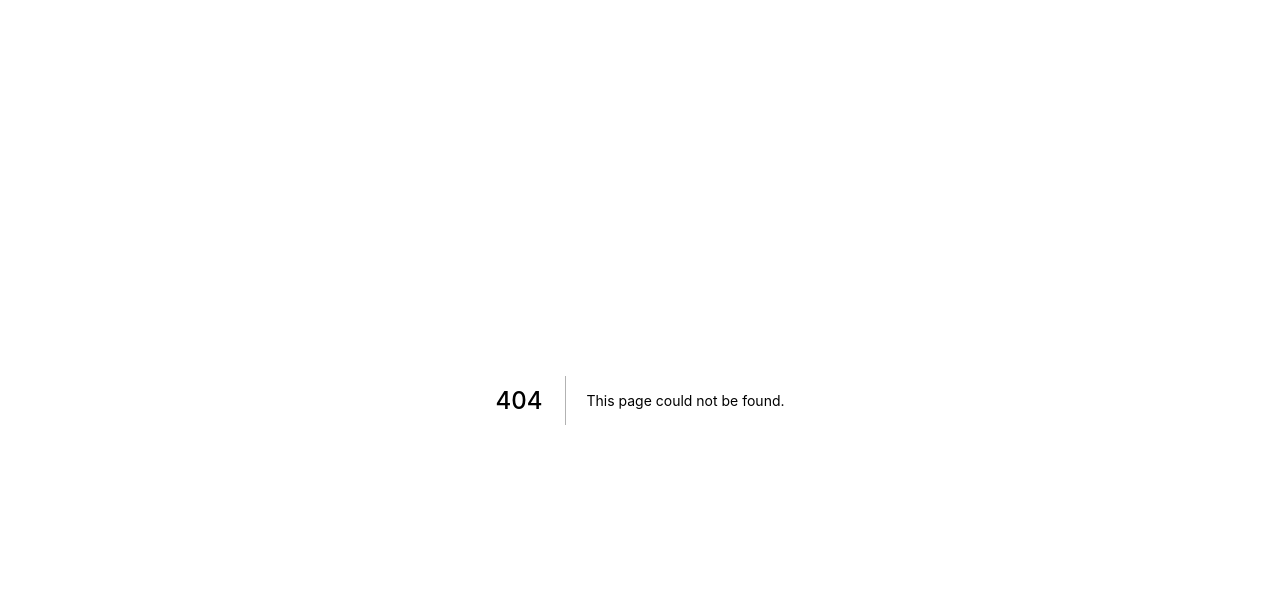
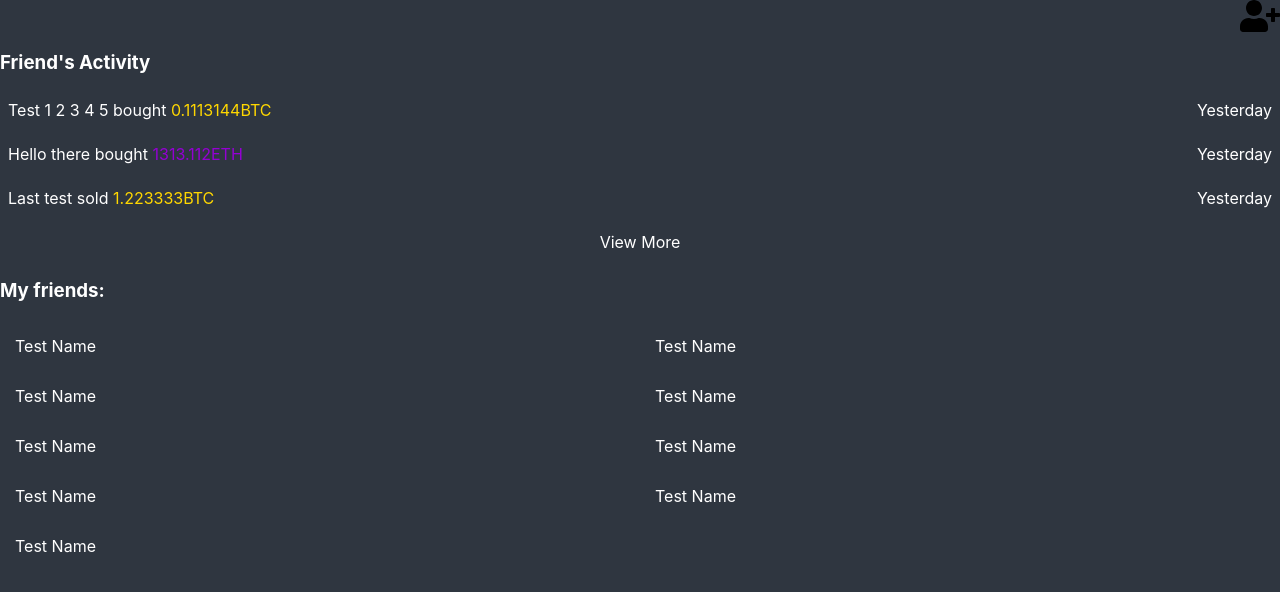
Before and after one commit to capuani-lucas/crippy, a Next.js app: page /components/dashboard/friend-view in a window 1280 px wide. Before the commit this address had no page. Shown: the top 592 px of the page. Built offline with nearby package versions, Linux system fonts and the light colour scheme.

Commit message:
Dashboard Features

```diff
--- a/pages/components/dashboard/components/friend-activity.tsx
+++ b/pages/components/dashboard/components/friend-activity.tsx
@@ -7,7 +7,7 @@ interface TempData {
 	amount: string;
 }
 
-export default function FriendActivity() {
+export default function FriendActivity({ ...props }) {
 	const temporaryData: TempData[] = [
 		{
 			name: "Test 1 2 3 4 5",
@@ -53,6 +53,12 @@ export default function FriendActivity() {
 					</div>
 				);
 			})}
+
+			{props.showMore && (
+				<div className={styles.show_more_activity}>
+					<span className={styles.friend_activity_name}>View More</span>
+				</div>
+			)}
 		</>
 	);
 }
--- /dev/null
+++ b/pages/components/dashboard/components/friend-list.tsx
@@ -0,0 +1,22 @@
+import styles from "../../../../styles/Dashboard.module.css";
+
+export default function FriendList() {
+	return (
+		<div>
+			<h3 className={styles.friend_activity_name}>My friends:</h3>
+
+			<div className={styles.friend_list_wrapper}>
+				<div className={styles.friend}>Test Name</div>
+				<div className={styles.friend}>Test Name</div>
+				<div className={styles.friend}>Test Name</div>
+				<div className={styles.friend}>Test Name</div>
+				<div className={styles.friend}>Test Name</div>
+				<div className={styles.friend}>Test Name</div>
+				<div className={styles.friend}>Test Name</div>
+				<div className={styles.friend}>Test Name</div>
+				<div className={styles.friend}>Test Name</div>
+				<div className={styles.friend}></div>
+			</div>
+		</div>
+	);
+}
--- /dev/null
+++ b/pages/components/dashboard/friend-view.tsx
@@ -0,0 +1,20 @@
+import FriendActivity from "./components/friend-activity";
+import FriendList from "./components/friend-list";
+
+import { FontAwesomeIcon } from "@fortawesome/react-fontawesome";
+import { faUserPlus } from "@fortawesome/free-solid-svg-icons";
+
+import styles from "../../../styles/Dashboard.module.css";
+
+export default function FriendView() {
+	return (
+		<>
+			<div className={styles.add_friend}>
+				<FontAwesomeIcon icon={faUserPlus} size={"2x"} color={"black"} />
+			</div>
+			<FriendActivity showMore={true} />
+
+			<FriendList />
+		</>
+	);
+}
--- a/pages/dashboard.tsx
+++ b/pages/dashboard.tsx
@@ -5,6 +5,8 @@ import AddIntegration from "./components/dashboard/add-integration";
 import { useState } from "react";
 
 import HomeView from "./components/dashboard/home-view";
+import FriendView from "./components/dashboard/friend-view";
+import NotificationsView from "./components/dashboard/notifications-view";
 
 export default function Dashboard() {
 	const noIntegrations = false;
@@ -49,9 +51,12 @@ export default function Dashboard() {
 				</div>
 
 				<div className={styles.right_side}>
+					{/* Display subpages dynamically */}
 					{
 						{
 							home: <HomeView />,
+							friends: <FriendView />,
+							notifications: <NotificationsView />,
 						}[page]
 					}
 				</div>
--- a/styles/Dashboard.module.css
+++ b/styles/Dashboard.module.css
@@ -100,6 +100,8 @@
 	padding: 12px;
 }
 
+/* * Home page */
+
 .friend_activity_header {
 	color: white;
 }
@@ -157,6 +159,67 @@
 	margin-bottom: 25px;
 }
 
+/* * Friends page */
+
+.show_more_activity {
+	width: 100%;
+	background-color: #2f3640;
+	padding: 8px;
+	text-align: center;
+	cursor: pointer;
+}
+
+.show_more_activity:hover {
+	background-color: rgba(0, 0, 0, 0.2);
+}
+
+.add_friend {
+	width: 100%;
+	text-align: right;
+}
+
+.friend_list_wrapper {
+	display: flex;
+	flex-wrap: wrap;
+}
+
+.friend {
+	flex: 1 0 35%;
+	background-color: #2f3640;
+	padding: 10px;
+	margin: 5px;
+	color: white;
+}
+
+/* * Notification Page */
+
+.create_notification_wrapper {
+	display: flex;
+	justify-content: space-between;
+	background-color: #2f3640;
+	padding: 10px;
+	cursor: pointer;
+}
+
+.create_notification_form_wrapper {
+	background-color: #2f3640;
+	padding: 10px;
+}
+
+.create_notification_form_inner {
+	margin-top: 15px;
+}
+
+.create_notification_form_coins {
+	background-color: #353b48;
+	border: none;
+	width: 100%;
+	padding: 8px;
+	margin-top: 15px;
+	margin-bottom: 15px;
+	color: white;
+}
+
 /* * Media queries  */
 
 @media only screen and (max-width: 1100px) {
@@ -209,6 +272,10 @@
 		padding-top: 100px;
 		width: 70%;
 	}
+
+	.friend {
+		flex: 100%;
+	}
 }
 
 @media only screen and (max-width: 800px) {
```
Also changed, not shown: lib/apiWrapper.ts (added, +9 -0 lines), pages/components/dashboard/components/create-notification-form.tsx (added, +70 -0 lines), pages/components/dashboard/notifications-view.tsx (added, +31 -0 lines), pages/components/dashboard/top-bar.tsx (deleted, +0 -10 lines), pages/components/global/nav-bar.module.css (+0 -8 lines), pages/components/global/nav-bar.tsx (+33 -19 lines).
